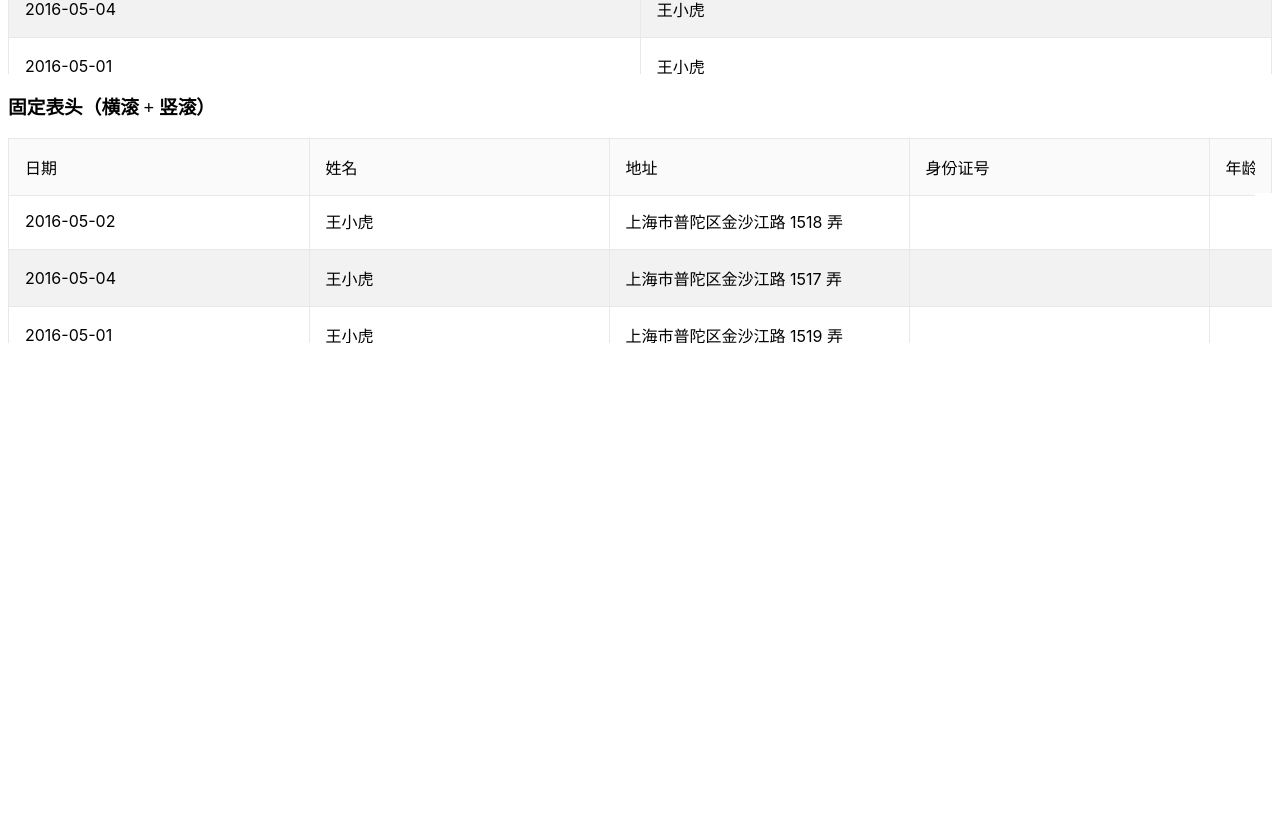
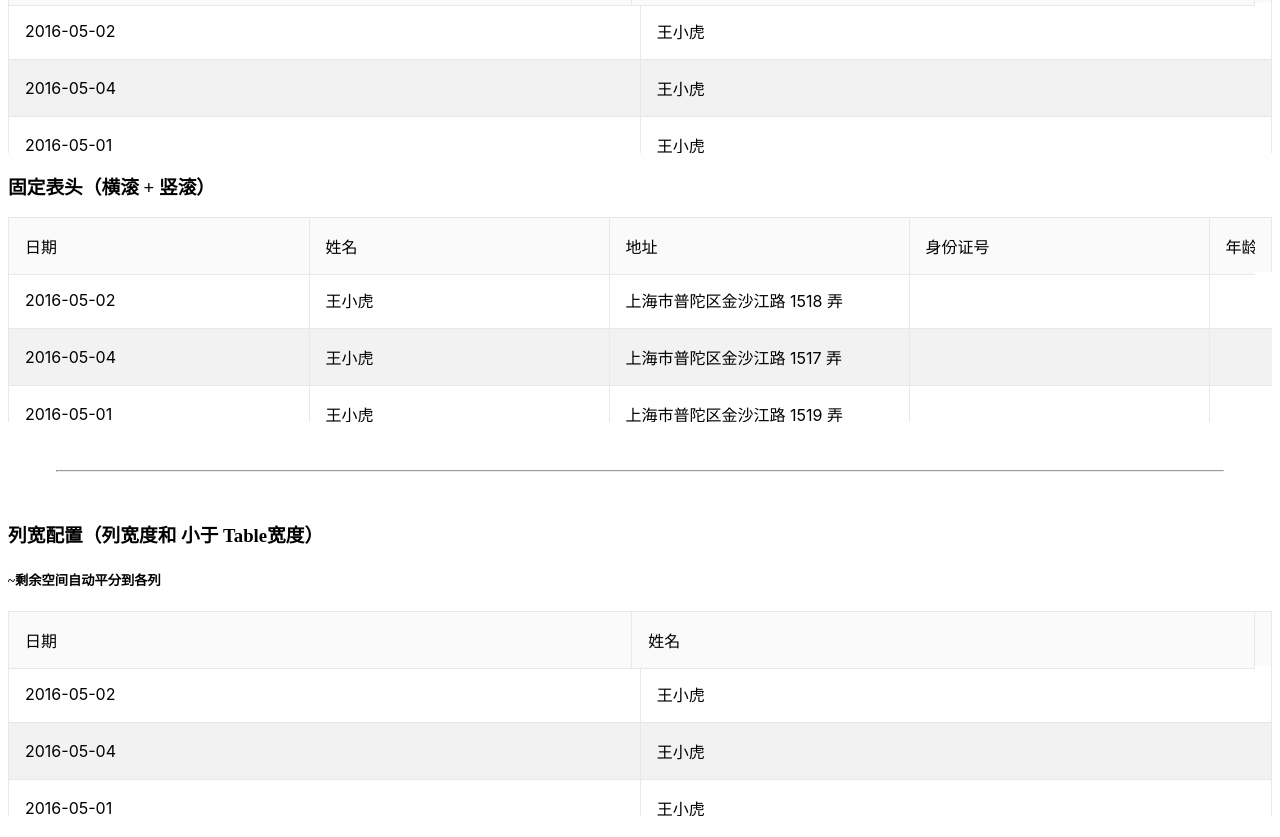
Before and after one commit to NBNull/webj2ee-table, a React app: page / in a window 1280 px wide. Shown: the part 1940-2777 px from the top of the page. Before the commit the page ends 2291 px from the top, so only its background shows below. Built offline with nearby package versions, Linux system fonts and the light colour scheme.

Commit message:
固定列

```diff
--- a/demo/App.js
+++ b/demo/App.js
@@ -1,6 +1,6 @@
 import React from 'react';
 
-import './style.css';
+import './style.less';
 
 import { Table, Column } from 'webj2ee-table';
 
@@ -58,6 +58,8 @@ export default class App extends React.Component {
                     <Column dataKey={'address'} head={'地址'} width={360} />
                 </Table>
 
+                <hr />
+
                 <h3>固定表头（无横滚、无竖滚）</h3>
                 <Table data={this.state.data} border={true} stripe={true}>
                     <Column dataKey={'date'} head={'日期'} width={300} />
@@ -97,6 +99,75 @@ export default class App extends React.Component {
                     <Column dataKey={'sfzhm'} head={'身份证号'} width={300} />
                     <Column dataKey={'age'} head={'年龄'} width={300} />
                 </Table>
+
+                <hr />
+
+                <h3>列宽配置（列宽度和 小于 Table宽度）</h3>
+                <h5>~剩余空间自动平分到各列</h5>
+                <Table
+                    data={this.state.data}
+                    border={true}
+                    stripe={true}
+                    height={150}
+                >
+                    <Column dataKey={'date'} head={'日期'} width={300} />
+                    <Column dataKey={'name'} head={'姓名'} width={300} />
+                </Table>
+
+                <h3>列宽配置（列宽度和 大于 Table宽度）</h3>
+                <h5>~各列保持配置宽度不变</h5>
+                <Table
+                    data={this.state.data}
+                    border={true}
+                    stripe={true}
+                    height={150}
+                >
+                    <Column dataKey={'date'} head={'日期'} width={400} />
+                    <Column dataKey={'name'} head={'姓名'} width={400} />
+                    <Column dataKey={'address'} head={'地址'} width={400} />
+                    <Column dataKey={'sfzhm'} head={'身份证号'} width={400} />
+                    <Column dataKey={'age'} head={'年龄'} width={400} />
+                </Table>
+
+                <h3>列宽拖动</h3>
+                <h5>~借助react-resizable即可快速实现</h5>
+                <Table
+                    data={this.state.data}
+                    border={true}
+                    stripe={true}
+                    height={150}
+                >
+                    <Column dataKey={'date'} head={'日期'} width={400} />
+                    <Column dataKey={'name'} head={'姓名'} width={400} />
+                    <Column dataKey={'address'} head={'地址'} width={400} />
+                    <Column dataKey={'sfzhm'} head={'身份证号'} width={400} />
+                    <Column dataKey={'age'} head={'年龄'} width={400} />
+                </Table>
+
+                <hr />
+                <h3>固定列</h3>
+                <Table
+                    data={this.state.data}
+                    border={true}
+                    stripe={true}
+                    height={150}
+                >
+                    <Column
+                        dataKey={'date'}
+                        head={'日期'}
+                        width={400}
+                        fixed={'left'}
+                    />
+                    <Column dataKey={'name'} head={'姓名'} width={400} />
+                    <Column dataKey={'address'} head={'地址'} width={400} />
+                    <Column dataKey={'sfzhm'} head={'身份证号'} width={400} />
+                    <Column
+                        dataKey={'age'}
+                        head={'年龄'}
+                        width={400}
+                        fixed={'right'}
+                    />
+                </Table>
             </div>
         );
     }
--- /dev/null
+++ b/demo/style.less
@@ -0,0 +1,3 @@
+hr{
+    margin: 48px;
+}
--- a/index.html
+++ b/index.html
@@ -1,7 +1,8 @@
 <!doctype html>
 <html>
 	<head>
-		<meta charset="UTF-8">
+        <meta http-equiv="X-UA-Compatible" content="IE=Edge"/>
+        <meta charset="UTF-8"/>
 	</head>
 	<body>
 		<div id="app" style="overflow: auto;"></div>
--- a/src/Table.js
+++ b/src/Table.js
@@ -2,8 +2,15 @@ import React from 'react';
 import PropTypes from 'prop-types';
 
 import classnames from 'classnames';
+import { Resizable } from 'react-resizable';
 
-import { parseColumns, getScrollBarWidth } from './_utils';
+import {
+    parseColumns,
+    isAnyColumnsLeftFixed,
+    isAnyColumnsRightFixed,
+    leftColumns,
+    rightColumns
+} from './_utils';
 
 export default class Table extends React.Component {
     constructor(props) {
@@ -15,7 +22,8 @@ export default class Table extends React.Component {
 
         this.state = {
             height: this.props.height,
-            scrollY: false
+            scrollY: false,
+            columns: parseColumns(this.props)
         };
     }
 
@@ -53,11 +61,86 @@ export default class Table extends React.Component {
         });
     }
 
+    handleResize = (index) => (e, { size }) => {
+        this.setState(({ columns }) => {
+            const nextColumns = [...columns];
+            nextColumns[index] = {
+                ...nextColumns[index],
+                width: size.width
+            };
+            return { columns: nextColumns };
+        });
+    };
+
+    renderLeftFixedTable = () => {
+        const { prefixCls } = this.props;
+        const { columns } = this.state;
+
+        return (
+            <div className={`${prefixCls}-fixed-left`}>
+                {this.renderTable({
+                    columns: leftColumns(columns),
+                    fixed: 'left'
+                })}
+            </div>
+        );
+    };
+
+    renderRightFixedTable = () => {
+        const { prefixCls } = this.props;
+        const { columns } = this.state;
+
+        return (
+            <div className={`${prefixCls}-fixed-right`}>
+                {this.renderTable({
+                    columns: rightColumns(columns),
+                    fixed: 'right'
+                })}
+            </div>
+        );
+    };
+
+    renderTable(options) {
+        const { prefixCls } = this.props;
+        const { columns } = options;
+        return (
+            <div className={`${prefixCls}-header-wrapper`}>
+                {this.state.scrollY && <div className={'gutter'} />}
+                <div className={`header`} ref={this.headerRef}>
+                    <table>
+                        {columns.map(({ width, dataKey }) => {
+                            return <col key={dataKey} style={{ width }} />;
+                        })}
+                        <thead>
+                            <tr>
+                                {columns.map(
+                                    ({ head, dataKey, width }, index) => {
+                                        return (
+                                            <Resizable
+                                                width={width}
+                                                height={0}
+                                                onResize={this.handleResize(
+                                                    index
+                                                )}
+                                            >
+                                                <th key={dataKey}>{head}</th>
+                                            </Resizable>
+                                        );
+                                    }
+                                )}
+                            </tr>
+                        </thead>
+                    </table>
+                </div>
+            </div>
+        );
+    }
+
     render() {
         const { prefixCls } = this.props;
 
         // 取得列定义
-        const columns = parseColumns(this.props);
+        const { columns } = this.state;
 
         // 取数据
         const { data, border, stripe, height } = this.props;
@@ -71,18 +154,38 @@ export default class Table extends React.Component {
 
         return (
             <div className={cls}>
+                <div>
                     <div className={`${prefixCls}-header-wrapper`}>
                         {this.state.scrollY && <div className={'gutter'} />}
                         <div className={`header`} ref={this.headerRef}>
                             <table>
                                 {columns.map(({ width, dataKey }) => {
-                                return <col key={dataKey} style={{ width }} />;
+                                    return (
+                                        <col key={dataKey} style={{ width }} />
+                                    );
                                 })}
                                 <thead>
                                     <tr>
-                                    {columns.map(({ head, dataKey }) => {
-                                        return <th key={dataKey}>{head}</th>;
-                                    })}
+                                        {columns.map(
+                                            (
+                                                { head, dataKey, width },
+                                                index
+                                            ) => {
+                                                return (
+                                                    <Resizable
+                                                        width={width}
+                                                        height={0}
+                                                        onResize={this.handleResize(
+                                                            index
+                                                        )}
+                                                    >
+                                                        <th key={dataKey}>
+                                                            {head}
+                                                        </th>
+                                                    </Resizable>
+                                                );
+                                            }
+                                        )}
                                     </tr>
                                 </thead>
                             </table>
@@ -103,7 +206,9 @@ export default class Table extends React.Component {
                                     return (
                                         <tr>
                                             {columns.map(({ dataKey }) => {
-                                            return <td>{record[dataKey]}</td>;
+                                                return (
+                                                    <td>{record[dataKey]}</td>
+                                                );
                                             })}
                                         </tr>
                                     );
@@ -112,6 +217,11 @@ export default class Table extends React.Component {
                         </table>
                     </div>
                 </div>
+
+                {isAnyColumnsLeftFixed(columns) && this.renderLeftFixedTable()}
+                {isAnyColumnsRightFixed(columns) &&
+                    this.renderRightFixedTable()}
+            </div>
         );
     }
 }
--- a/src/_utils.js
+++ b/src/_utils.js
@@ -8,12 +8,13 @@ export function parseColumns(props) {
             return;
         }
 
-        const { dataKey, head, width } = column.props;
+        const { dataKey, head, width, fixed } = column.props;
 
         columns.push({
             dataKey,
             head,
-            width
+            width,
+            fixed
         });
     });
 
@@ -39,3 +40,28 @@ export function getScrollBarWidth() {
 
     return totalWidth - widthWithoutScroll;
 }
+
+/**
+ * 固定列相关接口
+ *
+ * 注：参考自 ant-design
+ */
+export function isAnyColumnsFixed(columns) {
+    return columns.some((column) => !!column.fixed);
+}
+
+export function isAnyColumnsLeftFixed(columns) {
+    return columns.some((column) => column.fixed === 'left');
+}
+
+export function isAnyColumnsRightFixed(columns) {
+    return columns.some((column) => column.fixed === 'right');
+}
+
+export function leftColumns(columns) {
+    return columns.filter((column) => column.fixed === 'left');
+}
+
+export function rightColumns(columns) {
+    return columns.filter((column) => column.fixed === 'right');
+}
--- a/src/less/index.less
+++ b/src/less/index.less
@@ -3,6 +3,7 @@
 @table-prefix-cls: ~"@{webj2ee-prefix}-table";
 
 .@{table-prefix-cls} {
+    position: relative;
     font-family: "Chinese Quote",-apple-system,BlinkMacSystemFont,"Segoe UI","PingFang SC","Hiragino Sans GB","Microsoft YaHei","Helvetica Neue",Helvetica,Arial,sans-serif,"Apple Color Emoji","Segoe UI Emoji","Segoe UI Symbol";
 
     table {
@@ -70,4 +71,30 @@
             }
         }
     }
+
+    // 固定列
+    &-fixed-left{
+        position: absolute;
+        left: 0;
+        top: 0;
+    }
+    &-fixed-right{
+        position: absolute;
+        right: 0;
+        top: 0;
+    }
 }
+
+
+.react-resizable {
+    position: relative;
+}
+
+.react-resizable-handle {
+    position: absolute;
+    width: 10px;
+    height: 100%;
+    bottom: 0;
+    right: -5px;
+    cursor: col-resize;
+}
```
Also changed, not shown: package.json (+4 -3 lines), src/Column.js (+6 -1 lines), webpack.config.js (+8 -1 lines), 2 other files (tests, documents, lock files or other folders). Lines whose indentation alone changed are shown as unchanged.
